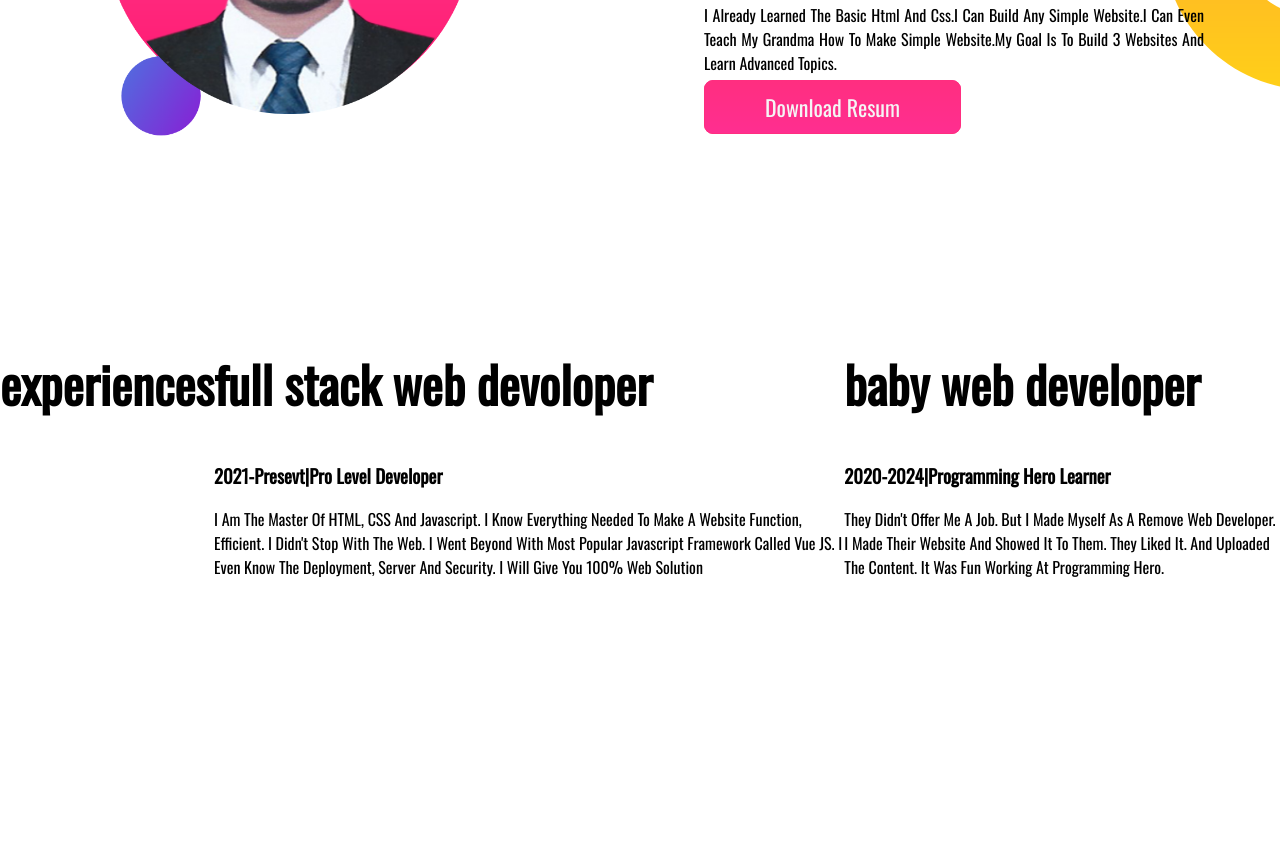
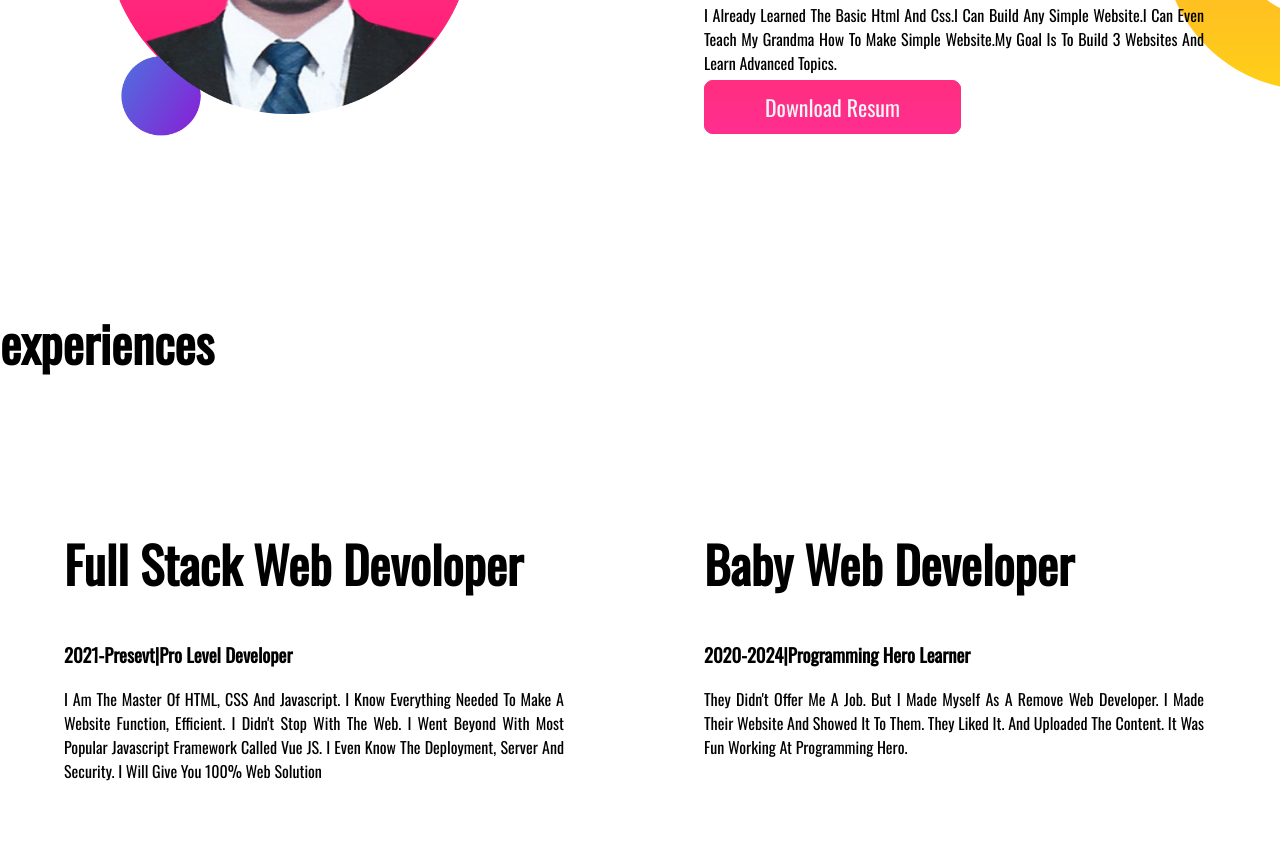
Before and after one commit to mohammadibrahim11/developer-portfolio, a plain HTML site: page index.html in a window 1280 px wide. Shown: the part 988-1854 px from the top of the page. Before the commit the page ends 1683 px from the top, so only its background shows below. Drawn offline with nearby package versions, Linux system fonts and the light colour scheme.

Commit message:
add new tag

```diff
--- a/index.html
+++ b/index.html
@@ -59,7 +59,8 @@
     experiences
    </h1>
 
-    <div>
+   <div class="flexible-container">
+    <div class="half-width">
         <h1>
             full stack web devoloper
         </h1>
@@ -71,7 +72,7 @@
         </p>
     </div>
 
-    <div>
+    <div class="half-width">
         <h1>
             baby web developer
         </h1>
@@ -82,6 +83,7 @@
             They didn't offer me a job. But I made myself as a remove web developer. I made their website and showed it to them. They liked it. And uploaded the content. It was fun working at Programming Hero.
         </p>
     </div>
+   </div>
 
 </section>
 
--- a/style.css
+++ b/style.css
@@ -81,6 +81,7 @@ section{
     margin-top:100px;
 }
 
-.experience-section{
+.flexible-container{
     display: flex;
+
 }
```
